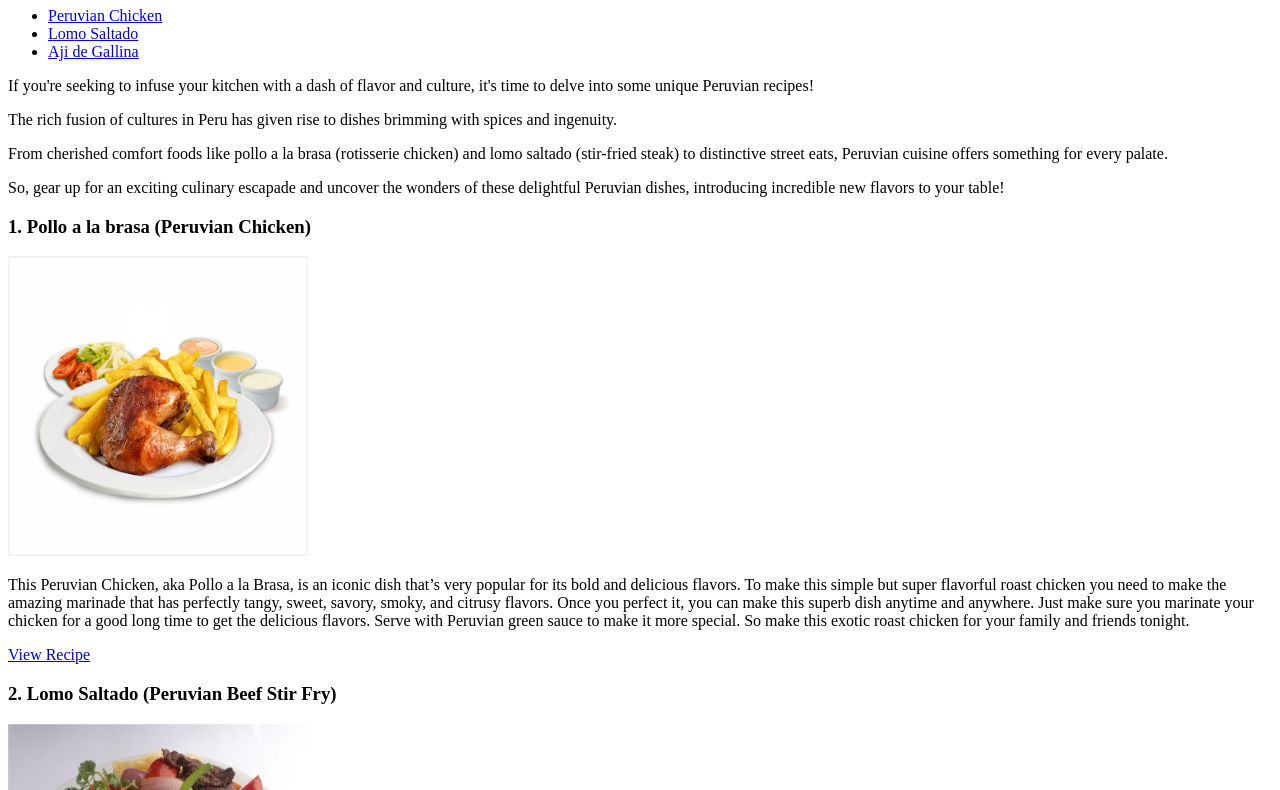
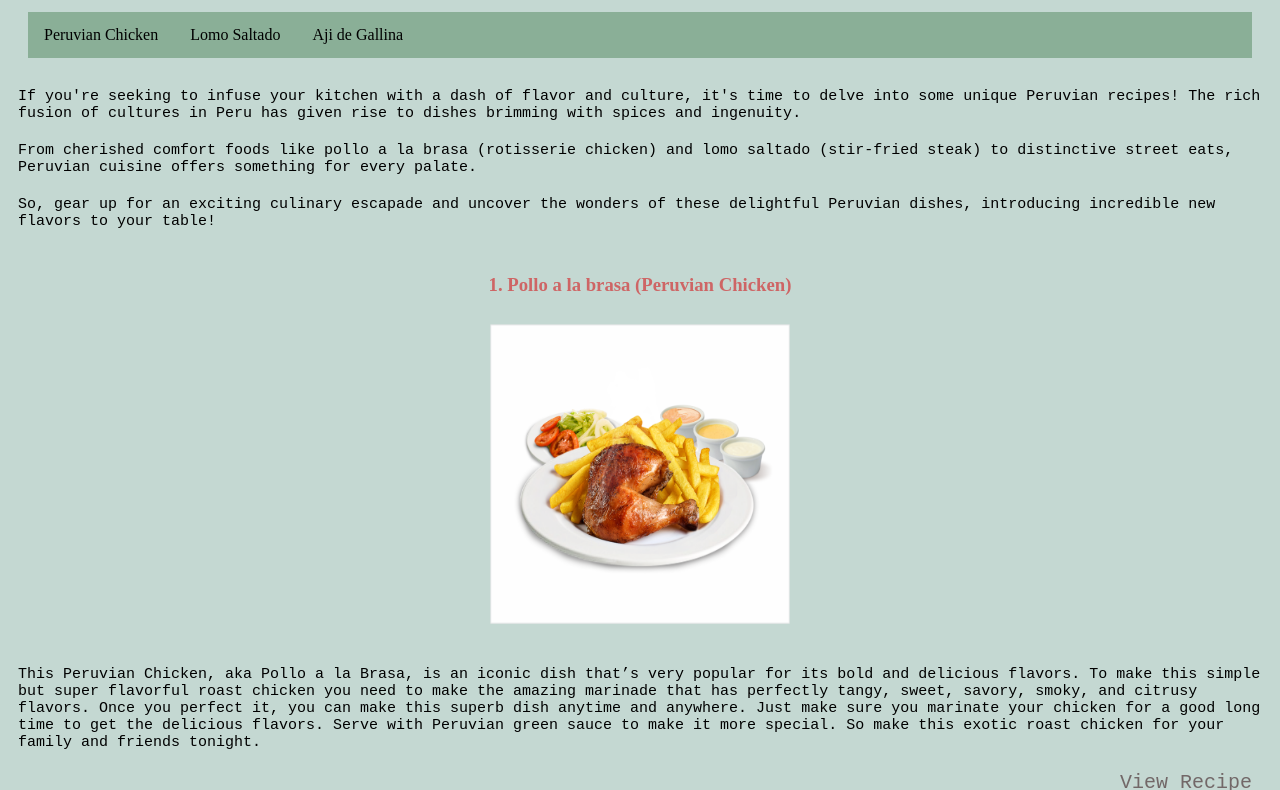
Before and after one commit to FrankM01/recipes-web, a plain HTML site: page index.html in a window 1280 px wide. Shown: the part 73-863 px from the top of the page. Drawn offline with Linux system fonts and the light colour scheme.

Commit message:
feat: version 1.0

```diff
--- /dev/null
+++ b/css/styles.css
@@ -0,0 +1,107 @@
+body {
+    background-color: rgb(196, 216, 210);
+}
+
+h1 {
+    color: rgb(49, 65, 23);
+    text-align: center;
+    font-family: monospace;
+}
+
+p {
+    font-family: 'Courier New', Courier, monospace;
+    font-size: 15px;
+    padding: 10px;
+    margin: auto;
+    align-items: center;
+
+}
+
+nav {
+    padding: 20px;
+
+}
+
+.nav {
+    list-style-type: none;
+    margin: 0;
+    padding: 0;
+    overflow: hidden;
+    background-color: #8aaf97;
+}
+
+.nav li {
+    float: left;
+}
+
+.nav li a {
+    display: block;
+    color: black;
+    text-align: center;
+    padding: 14px 16px;
+    text-decoration: none;
+}
+
+.nav li a:hover {
+    background-color: #111;
+    color: white;
+}
+
+.ingredients li {
+
+    padding: 7px;
+}
+
+.recipes li {
+    font-family: 'Courier New', Courier, monospace;
+    padding: 7px;
+}
+
+
+section a {
+    font-family: monospace;
+    font-size: 20px;
+    text-decoration: none;
+    color: rgb(114, 104, 104);
+    padding: 10px;
+}
+
+section a:hover {
+    color: rgb(206, 101, 101);
+}
+
+.has-text-align-right {
+    text-align: right;
+}
+
+.center {
+    text-align: center;
+    padding: 10px;
+}
+
+
+h2 {
+    text-align: center;
+    color: #183623;
+}
+
+h3 {
+    color: rgb(206, 101, 101);
+    padding-top: 15px;
+    text-align: left;
+}
+
+#peruvian-chicken {
+    text-align: center;
+    color: rgb(206, 101, 101);
+}
+
+#lomo-saltado {
+    text-align: center;
+    color: rgb(206, 101, 101);
+}
+
+#aji-de-gallina {
+    text-align: center;
+    color: rgb(206, 101, 101);
+}
--- a/index.html
+++ b/index.html
@@ -4,6 +4,7 @@
 <head>
     <meta charset="UTF-8">
     <meta name="viewport" content="width=device-width, initial-scale=1.0">
+    <link rel="stylesheet" href="css/styles.css">
     <title>Peruvian Recipes</title>
 </head>
 
@@ -13,7 +14,7 @@
             <h1>The Best Peruvian recipes</h1>
 
             <nav>
-                <ul>
+                <ul class="nav">
                     <li><a href="#peruvian-chicken">Peruvian Chicken</a></li>
                     <li><a href="#lomo-saltado">Lomo Saltado</a></li>
                     <li><a href="#aji-de-gallina">Aji de Gallina</a></li>
@@ -27,8 +28,8 @@
 
         <article>
             <p>If you're seeking to infuse your kitchen with a dash of flavor and culture, it's time to delve into some
-                unique Peruvian recipes!</p>
-            <p>The rich fusion of cultures in Peru has given rise to dishes brimming with spices and ingenuity.
+                unique Peruvian recipes! The rich fusion of cultures in Peru has given rise to dishes brimming with
+                spices and ingenuity.
             </p>
             <p>From cherished comfort foods like pollo a la brasa (rotisserie chicken) and lomo saltado (stir-fried
                 steak) to distinctive street eats, Peruvian cuisine offers something for every palate.
@@ -41,7 +42,10 @@
 
         <section>
             <h3 id="peruvian-chicken">1. Pollo a la brasa (Peruvian Chicken)</h3>
+            <div class="center">
                 <img src="./images/pollo-brasa.png" alt="peruvian chicken photo" width="300" height="300">
+            </div>
+
             <br>
             <p>This Peruvian Chicken, aka Pollo a la Brasa, is an iconic dish that’s very popular for its bold and
                 delicious flavors.
@@ -54,12 +58,19 @@
 
 
             </p>
+            <p class="has-text-align-right">
                 <a href="./recipes/pollo_a_la_brasa.html" target="_blank">View Recipe</a>
+            </p>
+
+
         </section>
 
         <section>
             <h3 id="lomo-saltado">2. Lomo Saltado (Peruvian Beef Stir Fry) </h3>
+            <div class="center">
                 <img src="./images/lomo-saltado.png" alt="lomo saltado photo" width="300" height="300">
+            </div>
+
             <br>
             <p>Lomo Saltado is one of our favorite Peruvian recipes. It’s a classic Peruvian Beef Stir Fry, and an
                 excellent fusion of Chinese and Peruvian cuisines.
@@ -70,19 +81,30 @@
 
 
             </p>
+            <p class="has-text-align-right">
                 <a href="./recipes/lomo_saltado.html" target="_blank">View Recipe</a>
+            </p>
+
         </section>
         <section>
             <h3 id="aji-de-gallina">3. Aji de Gallina (Peruvian Creamed Chicken) </h3>
+            <div class="center">
                 <img src="./images/aji-de-gallina.jpeg" alt="aji de gallina photo" width="300" height="300">
+            </div>
+
+
             <br>
             <p>Aji de gallina is a classic Peruvian dish, with shredded chicken wrapped in a smooth, creamy sauce with
                 chili, cheese and walnuts. It's a delicious meal, plus perfect to adapt for leftovers. </p>
+            <p class="has-text-align-right">
+
                 <a href="./recipes/aji_de_gallina.html" target="_blank">View Recipe</a>
+            </p>
         </section>
 
     </main>
     <footer>
+        <h2>Resume</h2>
         <p>Delectable Peruvian recipes offer a blend of spicy and savory flavors that are truly unparalleled – even the
             most selective eaters will discover something to cherish.
 
```
Also changed, not shown: recipes/aji_de_gallina.html (+12 -6 lines), recipes/lomo_saltado.html (+7 -4 lines), recipes/pollo_a_la_brasa.html (+8 -4 lines). Lines whose indentation alone changed are shown as unchanged.
